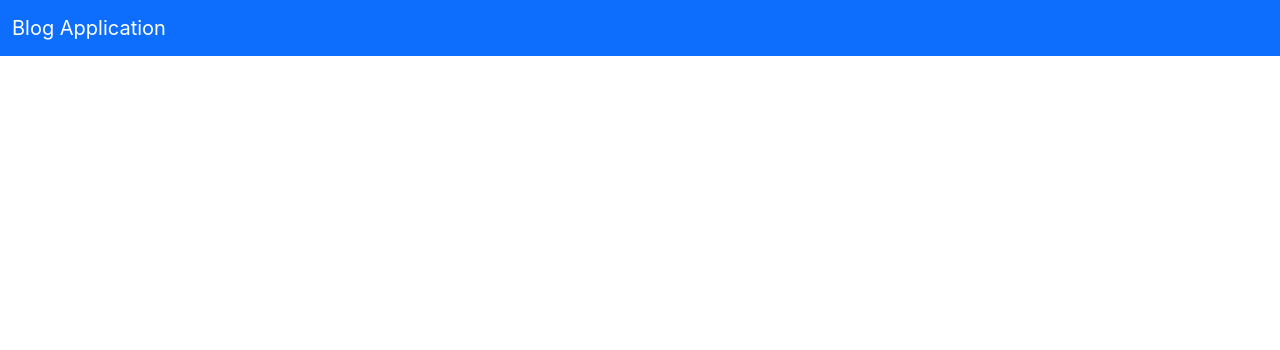
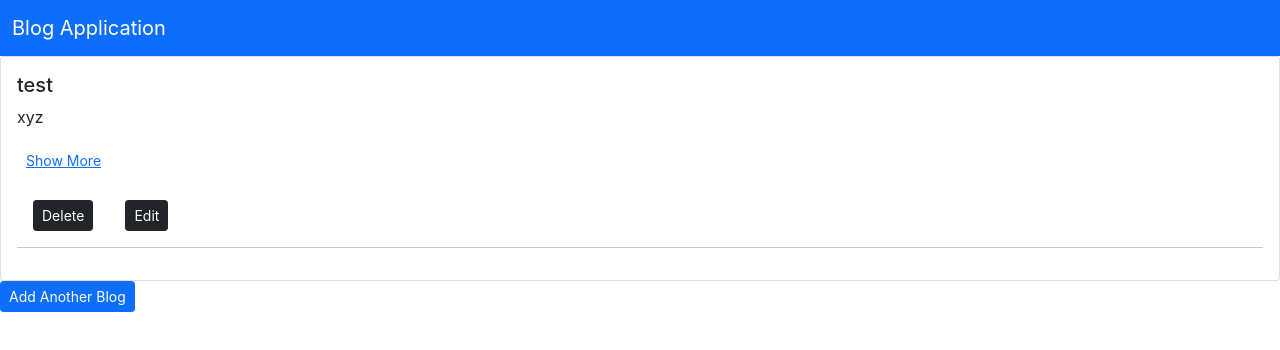
Before and after one commit to Raveena10/blog_app_rv, a React (Create React App) app: page /Show in a window 1280 px wide. Shown: the top 350 px of the page. Built offline with nearby package versions, Linux system fonts and the light colour scheme.

Commit message:
Show blogs

```diff
--- a/src/Action/BlogAction.js
+++ b/src/Action/BlogAction.js
@@ -5,3 +5,11 @@ export const AddBlog = (blogdata) => (
         payload: blogdata,
     }
     );
+export const getBlog = (getdata) => (
+        console.log("getblogAction", getdata),
+        {
+            type: "GET_BLOG",
+            payload: getdata,
+
+        }
+    );
--- a/src/App.js
+++ b/src/App.js
@@ -4,6 +4,7 @@ import store from './Store';
 import { Provider } from 'react-redux';
 import Home from './Components/Home';
 import Navigation from './Components/Navigation';
+import Blog_view from './Components/Blog_view'
 
 function App() {
   return (
@@ -13,6 +14,7 @@ function App() {
         <BrowserRouter>
           <Switch>
             <Route path="/" exact component={Home} />
+            <Route path="/Show" exact component={Blog_view}/>
           </Switch>
         </BrowserRouter>
       </Provider>
--- a/src/Components/Blog_view/index.jsx
+++ b/src/Components/Blog_view/index.jsx
@@ -0,0 +1,47 @@
+import { useSelector ,useDispatch} from "react-redux";
+import React, { useState, useEffect } from "react";
+import { Link } from "react-router-dom";
+import { useHistory } from "react-router-dom";
+export default function Blog_view()
+{
+    let history = useHistory();
+    const dispatch = useDispatch()
+    const addanother = () => {
+        history.push("/");
+      }
+    const blogSelector = useSelector((state) => state.blogs.blogs)
+    console.log("blogSelector ", blogSelector)
+    return(
+                <div className="card-deck">
+                  <div className="card">
+                    <div className="card-body">
+                    {blogSelector.map(blogs => (
+                      <><h5 className="card-title">{blogs.Title}</h5>
+                      <p className="card-text">{blogs.Description}</p>
+                      <button type="button" class="btn btn-link btn-sm btn-block">Show More</button>
+                      <br></br>
+                      <br></br>
+                      <button
+                      type="button"
+                      className="btn btn-sm btn-dark mx-3"
+                    >
+                      Delete
+                    </button>
+                    <button
+                      type="button"
+                      className="btn btn-sm btn-dark mx-3"
+                    >
+                      Edit
+                    </button>
+                    <hr></hr>
+                    </>
+                    ))}
+                    </div>
+                  </div>
+                  <button type="button"
+                  class="btn btn-primary btn-sm "
+                  onClick={addanother}
+                  >Add Another Blog</button>
+                </div>
+              );
+}
--- a/src/Components/Home/index.jsx
+++ b/src/Components/Home/index.jsx
@@ -17,6 +17,7 @@ function Home() {
         }
         dispatch(AddBlog(blogdata));
         console.log("blog data" + JSON.stringify(blogdata))
+        history.push("/Show")
     }
   return (
     <>
--- a/src/Reducer/BlogReducer.js
+++ b/src/Reducer/BlogReducer.js
@@ -20,6 +20,24 @@ export const BlogReducer = (state=initialstate,action) =>
               blogs: [action.payload, ...state.blogs],
             };
           }
+          case "READ_BLOG":
+            {
+                console.log("getblog", action.payload);
+                let arr = state.blogs.filter(
+                  (blog) => blog.id == action.payload
+                );
+
+                arr = arr.values();
+
+                for (let val of arr) {
+                  arr = val;
+                }
+                console.log("getReducer", arr);
+                return {
+                  ...state,
+                  blog: arr,
+                };
+            }
           default:
       return state;
 
```
